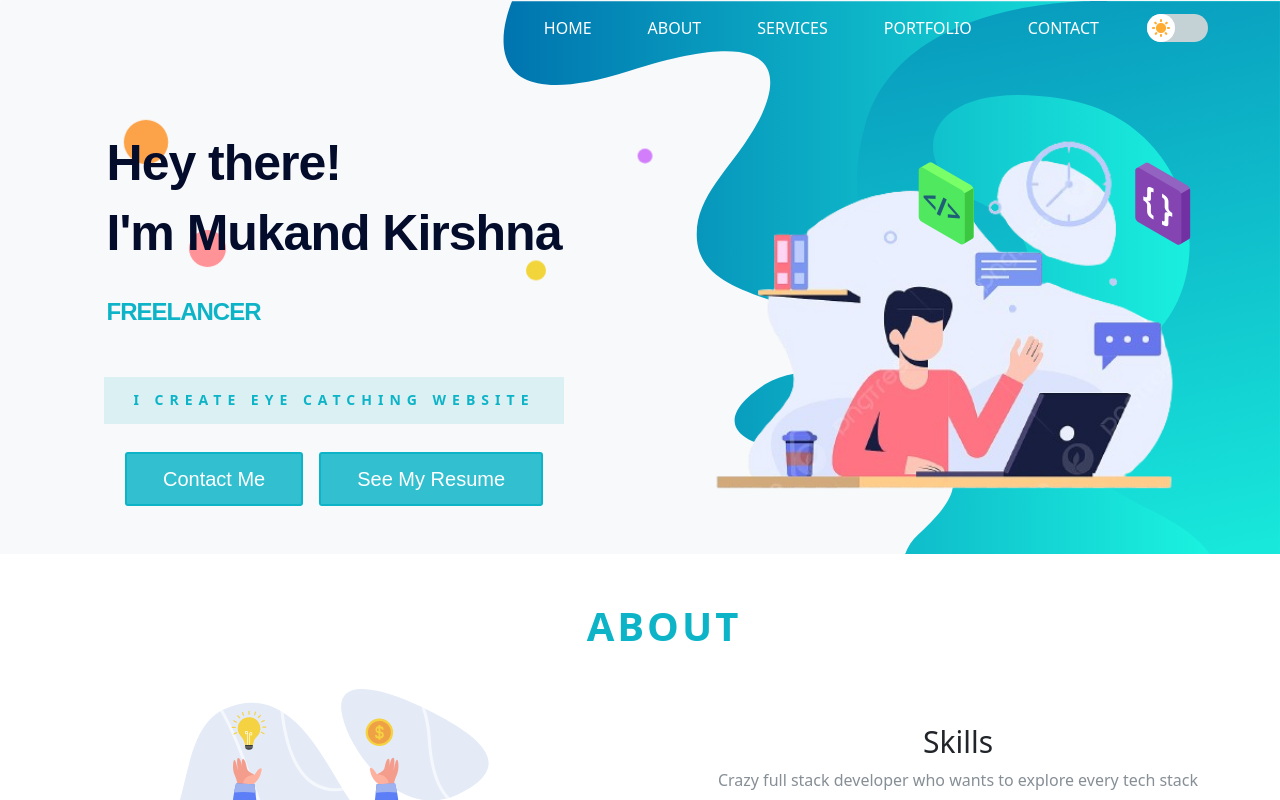
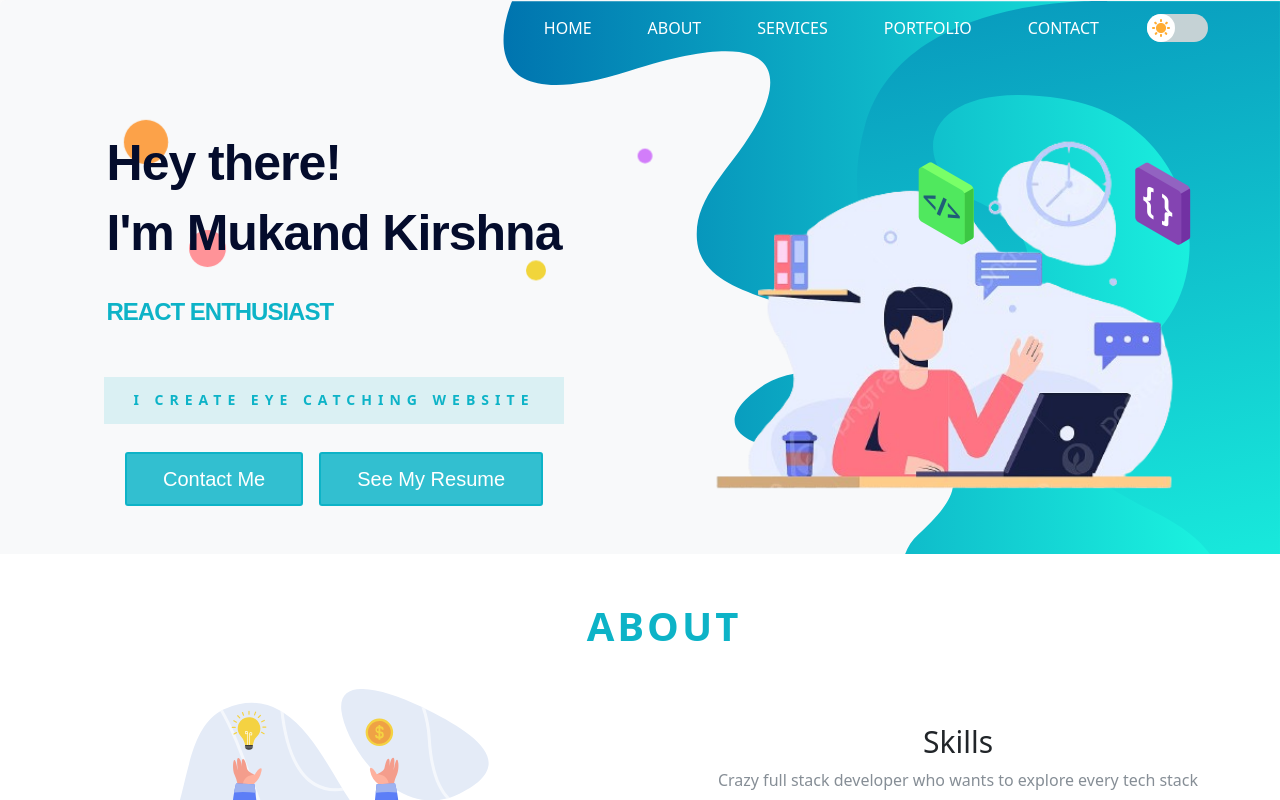
Before and after one commit to mukand-mapara/Portfolio, a React (Create React App) app: page / in a window 1280 px wide. Shown: the top 800 px of the page. Built offline with nearby package versions, Linux system fonts and the light colour scheme.

Commit message:
Update HomeDiv.jsx

```diff
--- a/src/Components/HomeDiv.jsx
+++ b/src/Components/HomeDiv.jsx
@@ -40,7 +40,7 @@
             <span>
               <TypeAnimation
                 sequence={[
-                  "freelancer",
+                  "React Enthusiast",
                   2000,
                   "Frontend Developer",
                   2000,
```
